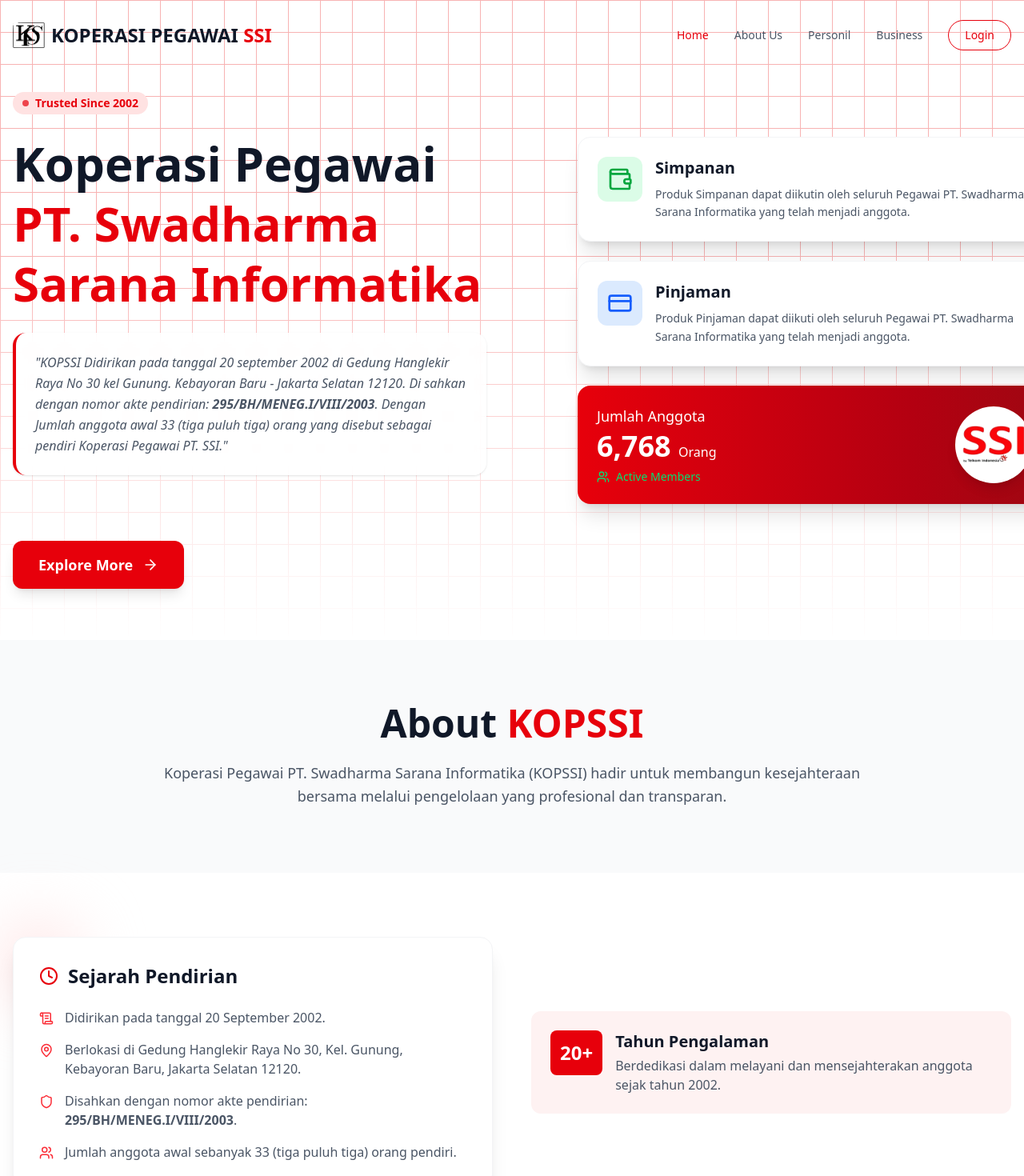
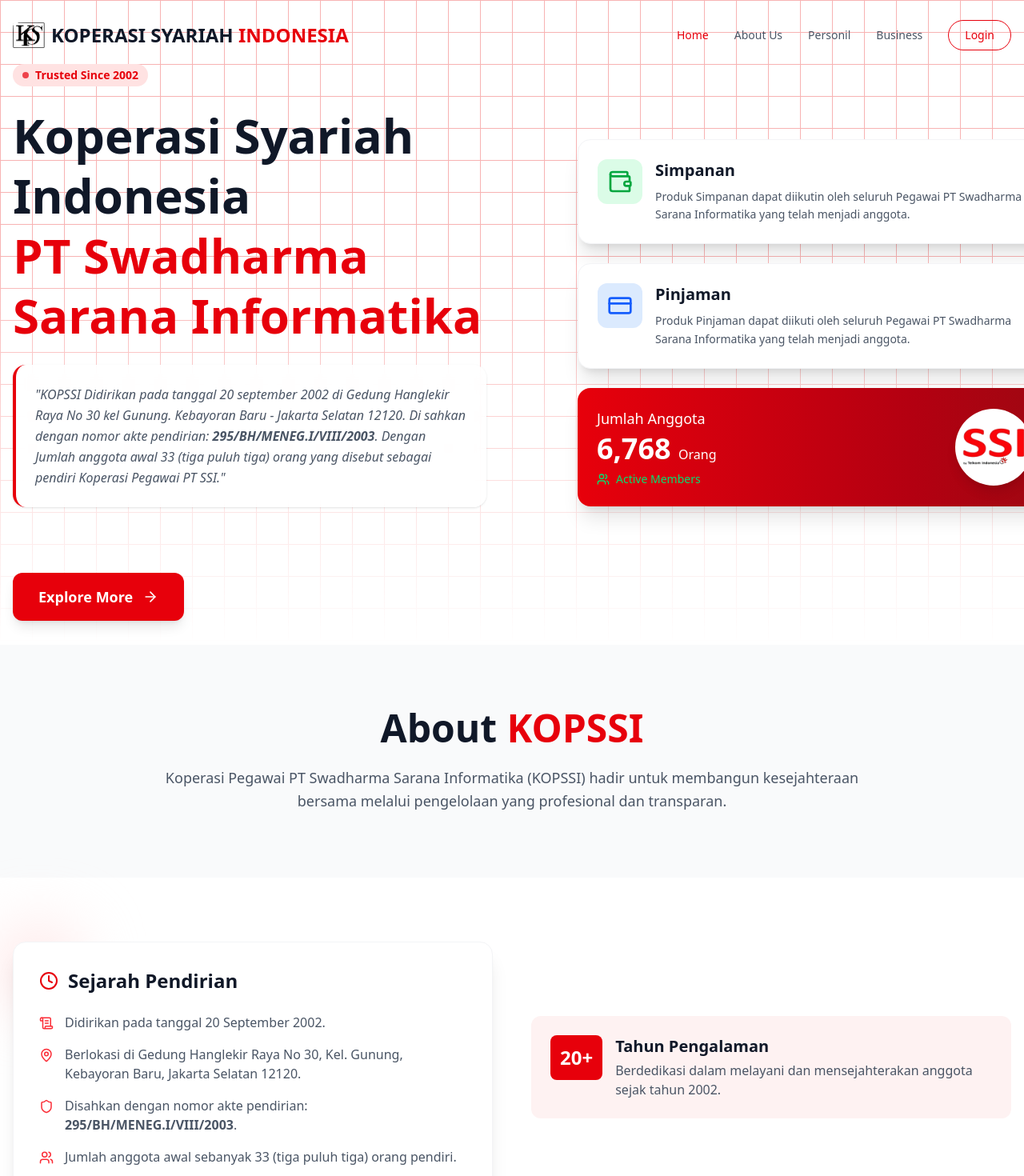
Before and after one commit to Gilank884/Kopssi, a React (Vite) app: page / in a window 1280 px wide. Shown: the top 1470 px of the page at 80% size. Built offline with nearby package versions, Linux system fonts and the light colour scheme.

Commit message:
Pembaruan

```diff
--- a/src/components/Footer.jsx
+++ b/src/components/Footer.jsx
@@ -12,7 +12,7 @@
                     <div className="lg:col-span-4 space-y-6">
                         <div className="flex items-center gap-4">
                             <div className="w-16 h-16 bg-white rounded-xl p-2 flex items-center justify-center shrink-0">
-                                <img src="/Logo.png" alt="KOPSSI Logo" className="w-full h-full object-contain" />
+                                <img src="/Kopsi.jpg" alt="KOPSSI Logo" className="w-full h-full object-contain" />
                             </div>
                             <div>
                                 <h3 className="text-xl font-bold text-white leading-tight">
--- a/src/components/Navbar.jsx
+++ b/src/components/Navbar.jsx
@@ -25,7 +25,7 @@
                 <div className="flex items-center gap-2 cursor-pointer" onClick={() => onNavigate('home')}>
                     <img src="/Logo.png" alt="KOPSSI Logo" className="w-10 h-10 object-contain" />
                     <div className="text-2xl font-bold text-gray-900">
-                        KOPERASI PEGAWAI<span className="text-red-600"> SSI</span>
+                        KOPERASI SYARIAH<span className="text-red-600"> INDONESIA</span>
                     </div>
                 </div>
 
@@ -48,6 +48,7 @@
                     >
                         Login
                     </button>
+
                 </div>
 
                 {/* Mobile Menu Button (Hamburger) - simplified for this demo */}
--- a/src/sections/About.jsx
+++ b/src/sections/About.jsx
@@ -53,7 +53,7 @@
                         About <span className="text-red-600">KOPSSI</span>
                     </h2>
                     <p className="text-gray-600 text-lg leading-relaxed">
-                        Koperasi Pegawai PT. Swadharma Sarana Informatika (KOPSSI) hadir untuk membangun kesejahteraan bersama melalui pengelolaan yang profesional dan transparan.
+                        Koperasi Pegawai PT Swadharma Sarana Informatika (KOPSSI) hadir untuk membangun kesejahteraan bersama melalui pengelolaan yang profesional dan transparan.
                     </p>
                 </div>
             </section>
--- a/src/sections/Home.jsx
+++ b/src/sections/Home.jsx
@@ -64,13 +64,13 @@
             </div>
 
             <h1 className="text-4xl md:text-6xl font-bold text-gray-900 leading-tight mb-6">
-              Koperasi Pegawai <br />
-              <span className="text-red-600">PT. Swadharma Sarana Informatika</span>
+              Koperasi Syariah Indonesia <br />
+              <span className="text-red-600">PT Swadharma Sarana Informatika</span>
             </h1>
 
             <div className="bg-white/80 backdrop-blur-sm p-6 rounded-2xl border-l-4 border-red-600 shadow-sm mb-8">
               <p className="text-gray-600 leading-relaxed italic">
-                "KOPSSI Didirikan pada tanggal 20 september 2002 di Gedung Hanglekir Raya No 30 kel Gunung. Kebayoran Baru - Jakarta Selatan 12120. Di sahkan dengan nomor akte pendirian: <strong>295/BH/MENEG.I/VIII/2003</strong>. Dengan Jumlah anggota awal 33 (tiga puluh tiga) orang yang disebut sebagai pendiri Koperasi Pegawai PT. SSI."
+                "KOPSSI Didirikan pada tanggal 20 september 2002 di Gedung Hanglekir Raya No 30 kel Gunung. Kebayoran Baru - Jakarta Selatan 12120. Di sahkan dengan nomor akte pendirian: <strong>295/BH/MENEG.I/VIII/2003</strong>. Dengan Jumlah anggota awal 33 (tiga puluh tiga) orang yang disebut sebagai pendiri Koperasi Pegawai PT SSI."
               </p>
             </div>
 
@@ -92,7 +92,7 @@
                 <div>
                   <h3 className="text-xl font-bold text-gray-900 mb-2">Simpanan</h3>
                   <p className="text-gray-600 text-sm leading-relaxed">
-                    Produk Simpanan dapat diikutin oleh seluruh Pegawai PT. Swadharma Sarana Informatika yang telah menjadi anggota.
+                    Produk Simpanan dapat diikutin oleh seluruh Pegawai PT Swadharma Sarana Informatika yang telah menjadi anggota.
                   </p>
                 </div>
               </div>
@@ -107,7 +107,7 @@
                 <div>
                   <h3 className="text-xl font-bold text-gray-900 mb-2">Pinjaman</h3>
                   <p className="text-gray-600 text-sm leading-relaxed">
-                    Produk Pinjaman dapat diikuti oleh seluruh Pegawai PT. Swadharma Sarana Informatika yang telah menjadi anggota.
+                    Produk Pinjaman dapat diikuti oleh seluruh Pegawai PT Swadharma Sarana Informatika yang telah menjadi anggota.
                   </p>
                 </div>
               </div>
```
Also changed, not shown: public/Kopsi.jpg (added).
